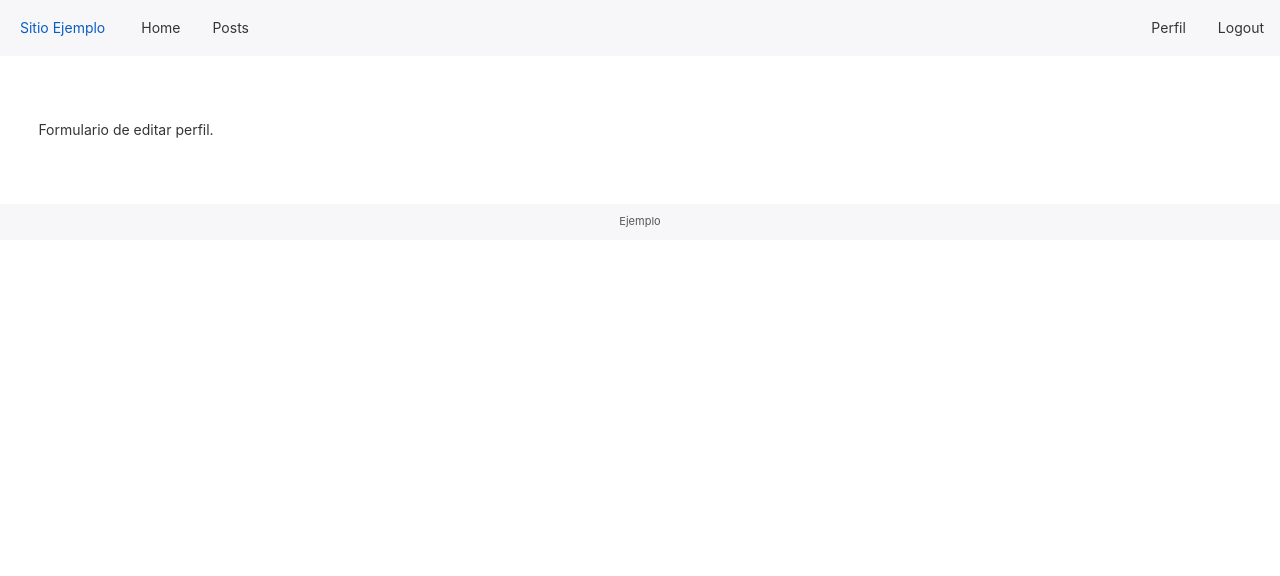
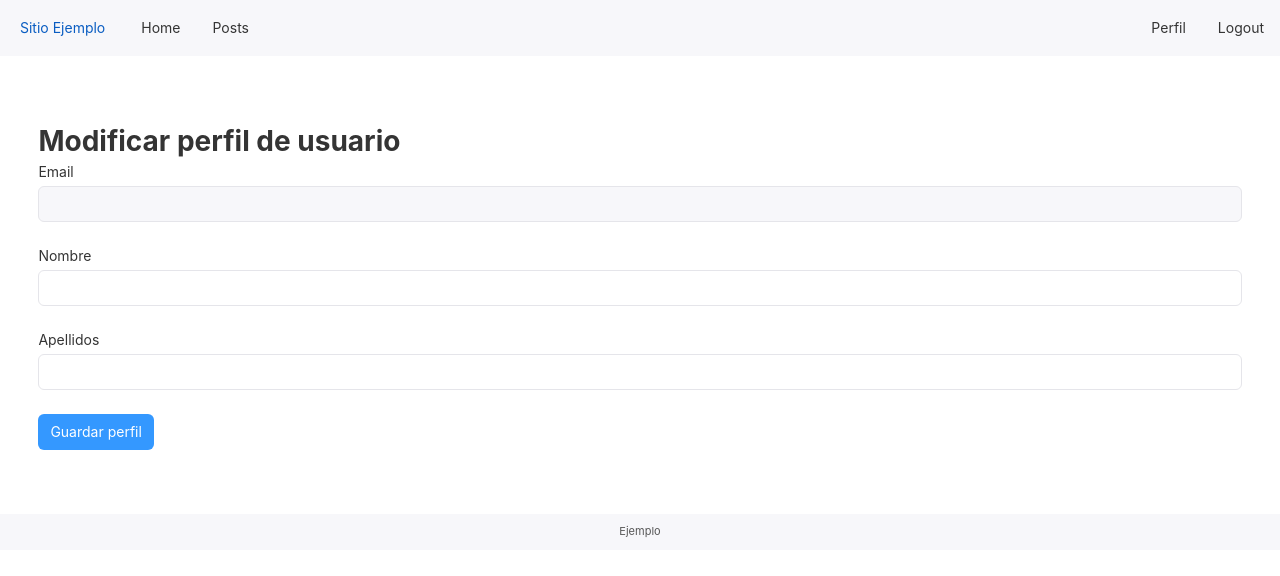
Before and after one commit to francolmc/claseFrontEndReact, a React (Create React App) app: page /profile/edit in a window 1280 px wide. Shown: the top 576 px of the page. Built offline with nearby package versions, Linux system fonts and the light colour scheme; no server answers.

Commit message:
feat: user profile

```diff
--- a/src/App.css
+++ b/src/App.css
@@ -22,3 +22,7 @@
   margin-left: 3%;
   margin-right: 3%;
 }
+
+.forms-error-message {
+  margin-top: 5%;
+}
--- a/src/App.js
+++ b/src/App.js
@@ -30,7 +30,7 @@ function App() {
                   <Route path="/" element={<ProtectedRoute><Home /></ProtectedRoute>} />
                   <Route path="/posts" element={<ProtectedRoute><HomePosts /></ProtectedRoute>} />
                   <Route path="/login" element={<LoginForm />} />
-                  <Route path="/profile" element={<ShowProfile />} />
+                  <Route path="/profile" element={<ProtectedRoute><ShowProfile /></ProtectedRoute>} />
                   <Route path="/profile/change-password" element={<ChangePassword />} />
                   <Route path="/profile/edit" element={<EditProfile />} />
                   <Route path="/myposts" element={<MyPostsList />} />
--- a/src/components/headers/homeHeader.jsx
+++ b/src/components/headers/homeHeader.jsx
@@ -11,7 +11,7 @@ const HomeHeader = () => {
                 <Link to="/posts" role='button' className="rs-navbar-item">Posts</Link>
             </Nav>
             <Nav pullRight>
-                <Nav.Item>Perfil</Nav.Item>
+                <Link to="/profile" role='button' className="rs-navbar-item">Perfil</Link>
                 <Nav.Item onClick={() => {
                     localStorage.clear();
                     navigate('/login');
--- a/src/pages/login/loginForm.jsx
+++ b/src/pages/login/loginForm.jsx
@@ -16,6 +16,7 @@ const LoginForm = () => {
         }).then((response) => {
           if (response.data) {
             localStorage.setItem('access_token', response.data.access_token);
+            localStorage.setItem('user', userName);
             navigate('/');
           } else {
             setMessageError('User or password incorrect.');
--- a/src/pages/profile/changePassword.jsx
+++ b/src/pages/profile/changePassword.jsx
@@ -1,7 +1,39 @@
+import { useState } from "react";
+import { useNavigate } from "react-router-dom";
+import { Button, ButtonToolbar, Form, Message } from "rsuite";
+import { ApiWithToken } from "../../config/api";
+
 const ChangePassword = () => {
+    const [newPassword, setNewPassword] = useState('');
+    const [messageError, setMessageError] = useState('');
+    const navigate = useNavigate();
+
+    const updateUser = async () => {
+        try {
+            await ApiWithToken.put(`/api/user/changepassword`, {
+                newPassword
+            });
+            navigate('/profile');
+        } catch {
+            setMessageError('El proceso de actualizacion no fue realizado.');
+        }
+    };
+
     return (
         <>
-            Formulario de cambio de contrasena.
+            <h3>Modificar password usuario</h3>
+            <Form fluid>
+                <Form.Group>
+                    <Form.ControlLabel>Nueva password</Form.ControlLabel>
+                    <Form.Control name="new-password" type="password" onChange={(value) => setNewPassword(value)} />
+                </Form.Group>
+                <Form.Group>
+                    <ButtonToolbar>
+                    <Button appearance="primary" onClick={() => updateUser()}>Guardar perfil</Button>
+                    </ButtonToolbar>
+                </Form.Group>
+            </Form>
+            {messageError && <Message className="forms-error-message" type="error">{messageError}</Message>}
         </>
     );
 };
--- a/src/pages/profile/editProfile.jsx
+++ b/src/pages/profile/editProfile.jsx
@@ -1,7 +1,63 @@
+import { useState } from "react";
+import { useEffect } from "react";
+import { useNavigate } from "react-router-dom";
+import { Button, ButtonToolbar, Form, Message } from "rsuite";
+import { ApiWithToken } from "../../config/api";
+
 const EditProfile = () => {
+    const [email, setEmail] = useState('');
+    const [firstName, setFirstName] = useState('');
+    const [lastName, setLastName] = useState('');
+    const [messageError, setMessageError] = useState('');
+    const navigate = useNavigate();
+
+    useEffect(() => {
+        const getProfile = async () => {
+            const data = await ApiWithToken.get(`/api/user/${localStorage.getItem('user')}`);
+            return data.data;
+        };
+        getProfile().then((profile) => {
+            setEmail(profile.email);
+            setFirstName(profile.firstName);
+            setLastName(profile.lastName);
+        });
+    }, []);
+
+    const updateUser = async () => {
+        try {
+            await ApiWithToken.put(`/api/user/${localStorage.getItem('user')}/update`, {
+                firstName,
+                lastName
+            });
+            navigate('/profile');
+        } catch {
+            setMessageError('El proceso de actualizacion no fue realizado.');
+        }
+    };
+
     return (
         <>
-            Formulario de editar perfil.
+            <h3>Modificar perfil de usuario</h3>
+            <Form fluid>
+                <Form.Group>
+                    <Form.ControlLabel>Email</Form.ControlLabel>
+                    <Form.Control name="email" type="text" defaultValue={email} key={email} disabled />
+                </Form.Group>
+                <Form.Group>
+                    <Form.ControlLabel>Nombre</Form.ControlLabel>
+                    <Form.Control name="firstName" value={firstName} onChange={(value) => setFirstName(value)} />
+                </Form.Group>
+                <Form.Group>
+                    <Form.ControlLabel>Apellidos</Form.ControlLabel>
+                    <Form.Control name="lastName" value={lastName} onChange={(value) => setLastName(value)} />
+                </Form.Group>
+                <Form.Group>
+                    <ButtonToolbar>
+                    <Button appearance="primary" onClick={() => updateUser()}>Guardar perfil</Button>
+                    </ButtonToolbar>
+                </Form.Group>
+            </Form>
+            {messageError && <Message className="forms-error-message" type="error">{messageError}</Message>}
         </>
     );
 };
--- a/src/pages/profile/showProfile.jsx
+++ b/src/pages/profile/showProfile.jsx
@@ -1,7 +1,49 @@
+import { useState } from "react";
+import { useEffect } from "react";
+import { Link } from "react-router-dom";
+import { ButtonToolbar, Form } from "rsuite";
+import { ApiWithToken } from "../../config/api";
+
 const ShowProfile = () => {
+    const [email, setEmail] = useState('');
+    const [firstName, setFirstName] = useState('');
+    const [lastName, setLastName] = useState('');
+
+    useEffect(() => {
+        const getProfile = async () => {
+            const data = await ApiWithToken(`/api/user/${localStorage.getItem('user')}`);
+            return data.data;
+        };
+        getProfile().then((profile) => {
+            setEmail(profile.email);
+            setFirstName(profile.firstName);
+            setLastName(profile.lastName);
+        });
+    }, []);
+
     return (
         <>
-            Mostrar los datos del usuario.
+            <h3>Perfil de usuario</h3>
+            <Form fluid>
+                <Form.Group>
+                    <Form.ControlLabel>Email</Form.ControlLabel>
+                    <Form.Control name="email" type="text" defaultValue={email} key={email} disabled/>
+                </Form.Group>
+                <Form.Group>
+                    <Form.ControlLabel>Nombre</Form.ControlLabel>
+                    <Form.Control name="firstName" defaultValue={firstName} key={firstName} disabled />
+                </Form.Group>
+                <Form.Group>
+                    <Form.ControlLabel>Apellidos</Form.ControlLabel>
+                    <Form.Control name="lastName" defaultValue={lastName} key={lastName} disabled />
+                </Form.Group>
+                <Form.Group>
+                    <ButtonToolbar>
+                    <Link to="/profile/edit" className="rs-btn rs-btn-primary" role="button">Editar perfil</Link>
+                    <Link to="/profile/change-password" className="rs-btn rs-btn-ghost" role="button">Cambiar password</Link>
+                    </ButtonToolbar>
+                </Form.Group>
+            </Form>
         </>
     );
 };
```
